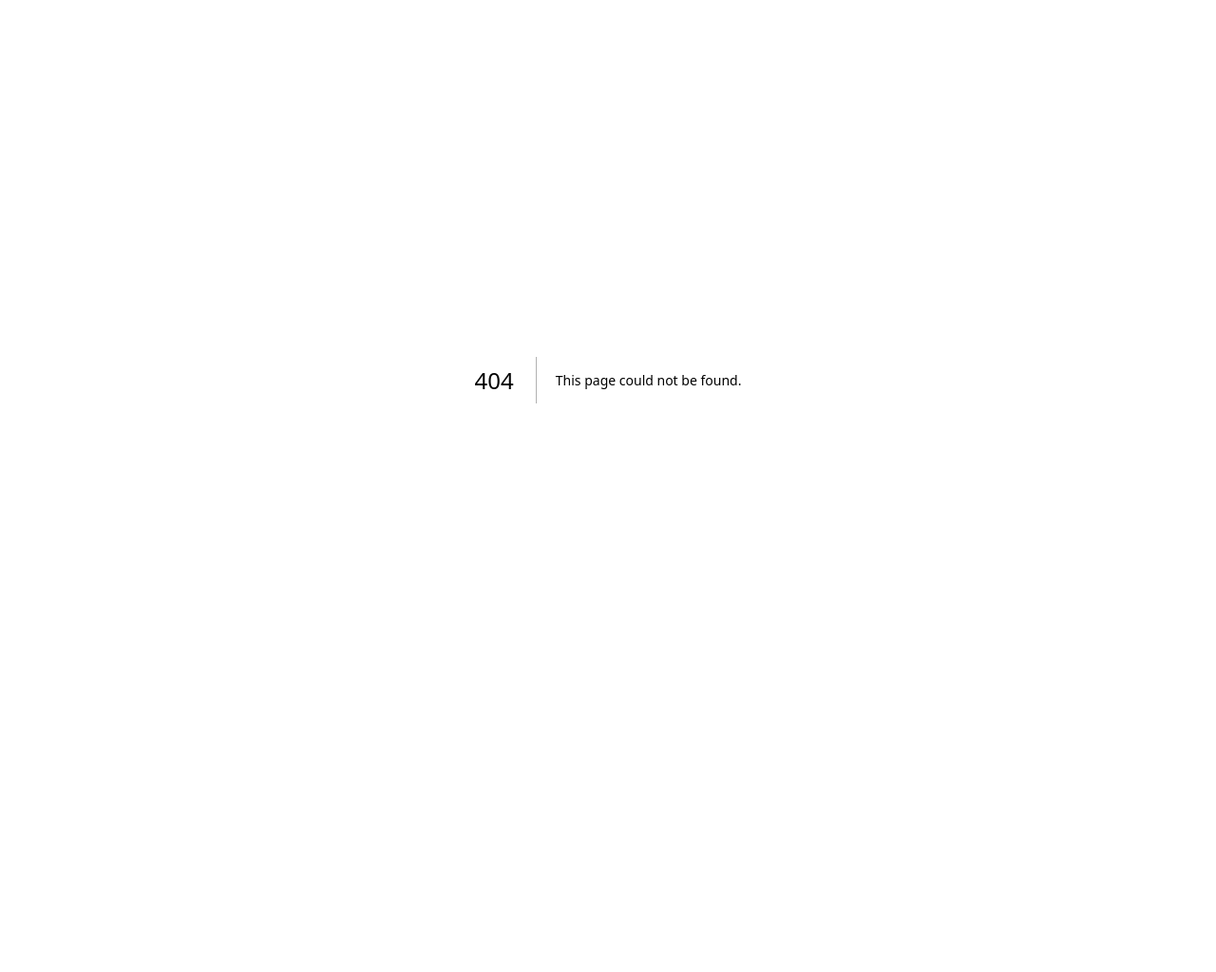
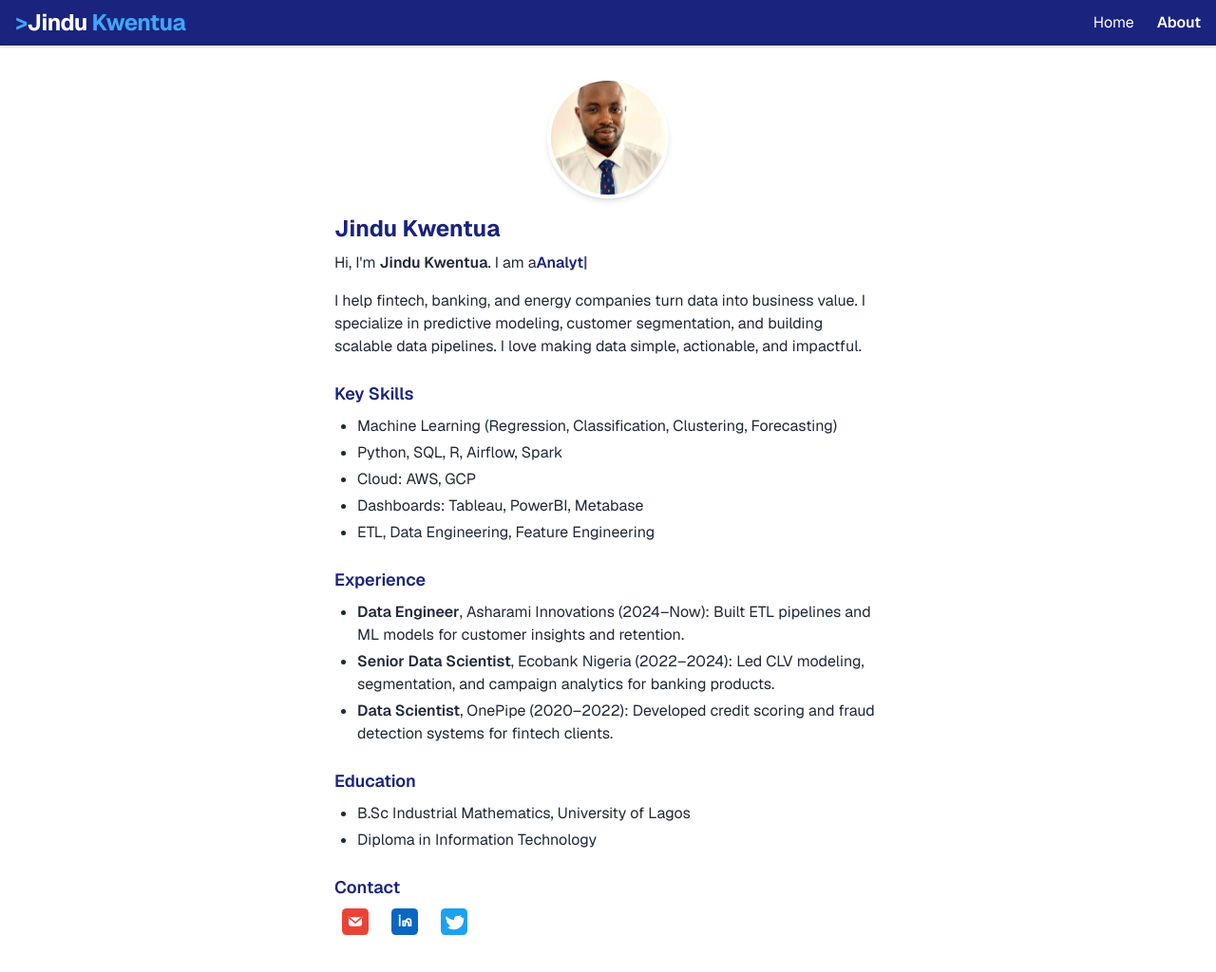
Before and after one commit to jindukwentua/blog, a Next.js app: page /about in a window 1280 px wide. Before the commit this address had no page. Shown: the top 1024 px of the page at 95% size. Before the commit the page ends 800 px from the top, so only its background shows below. Built offline with nearby package versions, Linux system fonts and the light colour scheme.

Commit message:
Initial personal blog: Jindu Kwentua portfolio, about page, and homepage redesign

```diff
--- /dev/null
+++ b/src/app/about/page.tsx
@@ -0,0 +1,140 @@
+"use client";
+
+import Image from "next/image";
+import { useEffect, useState } from "react";
+
+const roles = [
+  "Data Scientist",
+  "Data Engineer",
+  "Analytics Engineer",
+  "Cloud Analytics Specialist",
+  "ML Engineer",
+];
+
+export default function About() {
+  const [roleIndex, setRoleIndex] = useState(0);
+  const [typed, setTyped] = useState("");
+  const [typing, setTyping] = useState(true);
+
+  useEffect(() => {
+    let timeout: NodeJS.Timeout;
+    if (typing) {
+      if (typed.length < roles[roleIndex].length) {
+        timeout = setTimeout(() => {
+          setTyped(roles[roleIndex].slice(0, typed.length + 1));
+        }, 60);
+      } else {
+        timeout = setTimeout(() => setTyping(false), 1000);
+      }
+    } else {
+      timeout = setTimeout(() => {
+        setTyped("");
+        setTyping(true);
+        setRoleIndex((prev) => (prev + 1) % roles.length);
+      }, 800);
+    }
+    return () => clearTimeout(timeout);
+    // eslint-disable-next-line react-hooks/exhaustive-deps
+  }, [typed, typing, roleIndex]);
+
+  return (
+    <div className="min-h-screen bg-white font-sans">
+      {/* Header - reuse homepage header for consistency */}
+      <header className="border-b border-gray-100 bg-[#1a237e] px-4 py-2 flex items-center justify-between shadow-sm">
+        <div className="flex items-center gap-2">
+          <span className="text-2xl font-bold text-white tracking-tight">
+            <span className="text-[#42a5f5]">&gt;</span>
+            <span className="text-white">Jindu</span>
+            <span className="text-[#42a5f5]"> Kwentua</span>
+          </span>
+        </div>
+        <nav className="flex items-center gap-6 text-base">
+          <a href="/" className="hover:underline text-white">Home</a>
+          <a href="/about" className="hover:underline text-white font-semibold">About</a>
+        </nav>
+      </header>
+
+      <main className="max-w-2xl mx-auto py-8 px-4">
+        <div className="flex flex-col items-center">
+          <div className="w-32 h-32 mb-4 flex items-center justify-center overflow-hidden rounded-full border-4 border-white shadow-md bg-white">
+            <Image
+              src="/profile.jpg"
+              alt="Jindu Kwentua"
+              width={128}
+              height={128}
+              className="object-cover w-full h-full"
+              priority
+            />
+          </div>
+        </div>
+        <div className="max-w-xl mx-auto text-gray-800">
+          <h1 className="text-2xl font-bold text-[#1a237e] mb-2">Jindu Kwentua</h1>
+          <p className="mb-4">
+            Hi, I'm <span className="font-semibold">Jindu Kwentua</span>. I am a
+            <span className="font-semibold text-[#1a237e] transition-all duration-300 min-w-[180px] inline-block">
+              {typed}
+              <span className="animate-pulse">|</span>
+            </span>
+          </p>
+          <p className="mb-6">I help fintech, banking, and energy companies turn data into business value. I specialize in predictive modeling, customer segmentation, and building scalable data pipelines. I love making data simple, actionable, and impactful.</p>
+
+          <div className="mb-6">
+            <h2 className="text-lg font-semibold text-[#1a237e] mb-2">Key Skills</h2>
+            <ul className="list-disc ml-6 space-y-1">
+              <li>Machine Learning (Regression, Classification, Clustering, Forecasting)</li>
+              <li>Python, SQL, R, Airflow, Spark</li>
+              <li>Cloud: AWS, GCP</li>
+              <li>Dashboards: Tableau, PowerBI, Metabase</li>
+              <li>ETL, Data Engineering, Feature Engineering</li>
+            </ul>
+          </div>
+
+          <div className="mb-6">
+            <h2 className="text-lg font-semibold text-[#1a237e] mb-2">Experience</h2>
+            <ul className="list-disc ml-6 space-y-1">
+              <li><span className="font-semibold">Data Engineer</span>, Asharami Innovations (2024–Now): Built ETL pipelines and ML models for customer insights and retention.</li>
+              <li><span className="font-semibold">Senior Data Scientist</span>, Ecobank Nigeria (2022–2024): Led CLV modeling, segmentation, and campaign analytics for banking products.</li>
+              <li><span className="font-semibold">Data Scientist</span>, OnePipe (2020–2022): Developed credit scoring and fraud detection systems for fintech clients.</li>
+            </ul>
+          </div>
+
+          <div className="mb-6">
+            <h2 className="text-lg font-semibold text-[#1a237e] mb-2">Education</h2>
+            <ul className="list-disc ml-6 space-y-1">
+              <li>B.Sc Industrial Mathematics, University of Lagos</li>
+              <li>Diploma in Information Technology</li>
+            </ul>
+          </div>
+
+          <div className="mb-6">
+            <h2 className="text-lg font-semibold text-[#1a237e] mb-2">Contact</h2>
+            <div className="flex gap-6 items-center ml-2 mt-2">
+              <a href="mailto:kwentuajindu@gmail.com" title="Email" target="_blank" rel="noopener noreferrer">
+                <svg width="28" height="28" viewBox="0 0 24 24" fill="none" xmlns="http://www.w3.org/2000/svg">
+                  <rect width="24" height="24" rx="4" fill="#EA4335"/>
+                  <path d="M6 8l6 5 6-5" stroke="#fff" strokeWidth="1.5" strokeLinecap="round" strokeLinejoin="round"/>
+                  <rect x="6" y="8" width="12" height="8" rx="2" fill="#fff"/>
+                  <path d="M6 8l6 5 6-5" stroke="#EA4335" strokeWidth="1.5" strokeLinecap="round" strokeLinejoin="round"/>
+                </svg>
+              </a>
+              <a href="https://www.linkedin.com/in/jindukwentua/" title="LinkedIn" target="_blank" rel="noopener noreferrer">
+                <svg width="28" height="28" viewBox="0 0 24 24" fill="none" xmlns="http://www.w3.org/2000/svg">
+                  <rect width="24" height="24" rx="4" fill="#0A66C2"/>
+                  <path d="M7.5 8.5v7" stroke="#fff" strokeWidth="1.5" strokeLinecap="round"/>
+                  <circle cx="7.5" cy="6.5" r="1" fill="#fff"/>
+                  <path d="M10.5 11.5v4h2v-2c0-.8.7-1.5 1.5-1.5s1.5.7 1.5 1.5v2h2v-4c0-1.1-.9-2-2-2s-2 .9-2 2z" stroke="#fff" strokeWidth="1.5" strokeLinejoin="round"/>
+                </svg>
+              </a>
+              <a href="https://twitter.com/jindukwentua" title="Twitter" target="_blank" rel="noopener noreferrer">
+                <svg width="28" height="28" viewBox="0 0 24 24" fill="none" xmlns="http://www.w3.org/2000/svg">
+                  <rect width="24" height="24" rx="4" fill="#1DA1F2"/>
+                  <path d="M19 7.5a6.5 6.5 0 01-1.89.52A3.28 3.28 0 0018.5 6a6.56 6.56 0 01-2.08.8A3.28 3.28 0 0012 9.5c0 .26.03.52.08.76A9.32 9.32 0 015 7.1a3.28 3.28 0 001.01 4.37c-.28-.01-.54-.08-.77-.2v.02c0 1.54 1.1 2.83 2.57 3.12-.27.07-.56.1-.85.04.24.75.93 1.3 1.75 1.32A6.6 6.6 0 015 17.5c.41 0 .81-.02 1.2-.07A9.29 9.29 0 0012 19c5.52 0 8.54-4.57 8.54-8.54 0-.13 0-.26-.01-.39A6.1 6.1 0 0021 8.5a6.36 6.36 0 01-1.82.5z" fill="#fff"/>
+                </svg>
+              </a>
+            </div>
+          </div>
+        </div>
+      </main>
+    </div>
+  );
+}
--- a/src/app/page.tsx
+++ b/src/app/page.tsx
@@ -1,64 +1,191 @@
-import Image from "next/image";
+
+const posts = [
+  {
+    date: "2026-01-12",
+    title: "Respectful use of AI in software development teams",
+    url: "#",
+    category: "Data",
+    section: "latest",
+  },
+  {
+    date: "2025-11-18",
+    title: "Measuring the accuracy of record linkage",
+    url: "#",
+    category: "Data",
+    section: "latest",
+  },
+  {
+    date: "2025-09-23",
+    title: "Using a fault tolerant trie for address matching",
+    url: "#",
+    category: "Data",
+    section: "latest",
+  },
+  // Data science and engineering section
+  {
+    date: "2026-01-12",
+    title: "Respectful use of AI in software development teams",
+    url: "#",
+    category: "Data",
+    section: "data",
+  },
+  {
+    date: "2025-05-18",
+    title: "Putting Scaffolding Around Vibe Coding to Build More Complex Apps",
+    url: "#",
+    category: "Data",
+    section: "data",
+  },
+  {
+    date: "2025-03-16",
+    title: "Why DuckDB is my first choice for data processing",
+    url: "#",
+    category: "Data",
+    section: "data",
+  },
+  {
+    date: "2025-01-01",
+    title: "AI probably won't replace me in 2025",
+    url: "#",
+    category: "Data",
+    section: "data",
+  },
+  {
+    date: "2024-12-08",
+    title: "The emerging impact of LLMs on my productivity",
+    url: "#",
+    category: "Data",
+    section: "data",
+  },
+  {
+    date: "2023-10-19",
+    title: "Thoughts and questions about the short term impact of LLMs on knowledge workers",
+    url: "#",
+    category: "Data",
+    section: "data",
+  },
+  {
+    date: "2023-03-09",
+    title: "Splink and the Open Source Dividend",
+    url: "#",
+    category: "Data",
+    section: "data",
+  },
+  {
+    date: "2023-01-30",
+    title: "SQL should be the default choice for data transformation logic",
+    url: "#",
+    category: "Data",
+    section: "data",
+  },
+  {
+    date: "2023-01-09",
+    title: "Why parquet files are my preferred API for bulk open data",
+    url: "#",
+    category: "Data",
+    section: "data",
+  },
+  {
+    date: "2022-08-05",
+    title: "Splink 3: Fast, accurate and scalable linkage in Python",
+    url: "#",
+    category: "Data",
+    section: "data",
+  },
+  {
+    date: "2021-10-29",
+    title: "The Thorniest Problem of Building an Analytical Platform",
+    url: "#",
+    category: "Data",
+    section: "data",
+  },
+  {
+    date: "2020-11-17",
+    title: "The Downfall of Command and Control Data Leadership",
+    url: "#",
+    category: "Data",
+    section: "data",
+  },
+  {
+    date: "2020-12-22",
+    title: "Demystifying Apache Arrow",
+    url: "#",
+    category: "Data",
+    section: "data",
+  },
+];
+
+const categories = [
+  "All",
+  "Data",
+  "Probabilistic linkage",
+  "Energy",
+  "Other",
+  "Quotes/Links",
+];
 
 export default function Home() {
   return (
-    <div className="flex min-h-screen items-center justify-center bg-zinc-50 font-sans dark:bg-black">
-      <main className="flex min-h-screen w-full max-w-3xl flex-col items-center justify-between py-32 px-16 bg-white dark:bg-black sm:items-start">
-        <Image
-          className="dark:invert"
-          src="/next.svg"
-          alt="Next.js logo"
-          width={100}
-          height={20}
-          priority
-        />
-        <div className="flex flex-col items-center gap-6 text-center sm:items-start sm:text-left">
-          <h1 className="max-w-xs text-3xl font-semibold leading-10 tracking-tight text-black dark:text-zinc-50">
-            To get started, edit the page.tsx file.
-          </h1>
-          <p className="max-w-md text-lg leading-8 text-zinc-600 dark:text-zinc-400">
-            Looking for a starting point or more instructions? Head over to{" "}
-            <a
-              href="https://vercel.com/templates?framework=next.js&utm_source=create-next-app&utm_medium=appdir-template-tw&utm_campaign=create-next-app"
-              className="font-medium text-zinc-950 dark:text-zinc-50"
-            >
-              Templates
-            </a>{" "}
-            or the{" "}
-            <a
-              href="https://nextjs.org/learn?utm_source=create-next-app&utm_medium=appdir-template-tw&utm_campaign=create-next-app"
-              className="font-medium text-zinc-950 dark:text-zinc-50"
-            >
-              Learning
-            </a>{" "}
-            center.
-          </p>
+    <div className="min-h-screen bg-white font-sans">
+      {/* Header */}
+      <header className="border-b border-gray-100 bg-[#1a237e] px-4 py-2 flex items-center justify-between shadow-sm">
+        <div className="flex items-center gap-2">
+          <span className="text-2xl font-bold text-white tracking-tight">
+            <span className="text-[#42a5f5]">&gt;</span>
+            <span className="text-white">Jindu</span>
+            <span className="text-[#42a5f5]"> Kwentua</span>
+          </span>
         </div>
-        <div className="flex flex-col gap-4 text-base font-medium sm:flex-row">
-          <a
-            className="flex h-12 w-full items-center justify-center gap-2 rounded-full bg-foreground px-5 text-background transition-colors hover:bg-[#383838] dark:hover:bg-[#ccc] md:w-[158px]"
-            href="https://vercel.com/new?utm_source=create-next-app&utm_medium=appdir-template-tw&utm_campaign=create-next-app"
-            target="_blank"
-            rel="noopener noreferrer"
+        <nav className="flex items-center gap-6 text-base">
+          <a href="/" className="hover:underline text-white">Home</a>
+          <a href="/about" className="hover:underline text-white">About</a>
+        </nav>
+      </header>
+
+      {/* Filter Bar */}
+      <div className="border-b border-gray-100 bg-gray-50 px-4 py-2 flex items-center gap-4 text-sm">
+        <span className="font-semibold text-gray-700">Filter:</span>
+        {categories.map((cat) => (
+          <button
+            key={cat}
+            className={`px-3 py-1 rounded-md border text-gray-600 border-gray-200 bg-white font-medium mr-1 ${cat === "All" ? "bg-[#e3f2fd] text-[#1a237e] border-[#42a5f5]" : "hover:bg-gray-100"}`}
           >
-            <Image
-              className="dark:invert"
-              src="/vercel.svg"
-              alt="Vercel logomark"
-              width={16}
-              height={16}
-            />
-            Deploy Now
-          </a>
-          <a
-            className="flex h-12 w-full items-center justify-center rounded-full border border-solid border-black/[.08] px-5 transition-colors hover:border-transparent hover:bg-black/[.04] dark:border-white/[.145] dark:hover:bg-[#1a1a1a] md:w-[158px]"
-            href="https://nextjs.org/docs?utm_source=create-next-app&utm_medium=appdir-template-tw&utm_campaign=create-next-app"
-            target="_blank"
-            rel="noopener noreferrer"
-          >
-            Documentation
-          </a>
-        </div>
+            {cat}
+          </button>
+        ))}
+      </div>
+
+      {/* Main Content */}
+      <main className="max-w-3xl mx-auto py-8 px-4">
+        {/* Latest Posts */}
+        <section className="mb-8">
+          <h2 className="text-2xl font-bold mb-4 text-gray-700">Latest Posts</h2>
+          <ul>
+            {posts.filter((p) => p.section === "latest").map((post) => (
+              <li key={post.title} className="mb-2 flex gap-4">
+                <span className="text-gray-400 w-28 inline-block">{post.date}</span>
+                <a href={post.url} className="text-[#1a237e] hover:underline">
+                  {post.title}
+                </a>
+              </li>
+            ))}
+          </ul>
+        </section>
+
+        {/* Data science and engineering */}
+        <section>
+          <h2 className="text-xl font-bold mb-4 text-gray-700">Data science and engineering</h2>
+          <ul>
+            {posts.filter((p) => p.section === "data").map((post) => (
+              <li key={post.title} className="mb-2 flex gap-4">
+                <span className="text-gray-400 w-28 inline-block">{post.date}</span>
+                <a href={post.url} className="text-[#1a237e] hover:underline">
+                  {post.title}
+                </a>
+              </li>
+            ))}
+          </ul>
+        </section>
       </main>
     </div>
   );
```
Also changed, not shown: public/profile.jpg (added).
